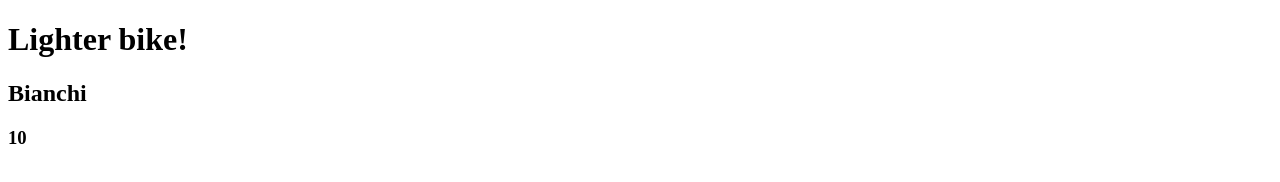
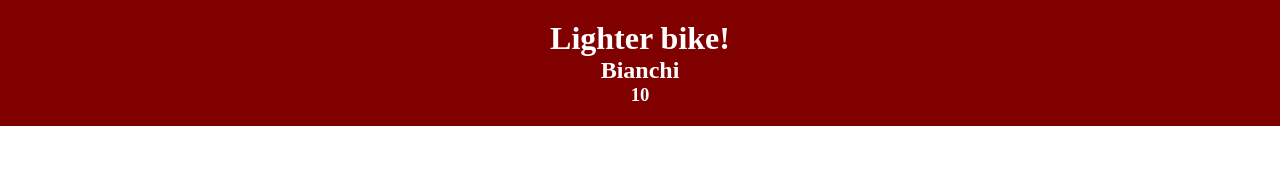
Before and after one commit to CristianGardosi/js-jsnacks-blocco-5, a plain HTML site: page index.html in a window 1280 px wide. Drawn offline with nearby package versions, Linux system fonts and the light colour scheme; a web font is replaced by a local one.

Commit message:
SOME CSS

```diff
--- a/css/style.css
+++ b/css/style.css
@@ -0,0 +1,14 @@
+* {
+    box-sizing: border-box;
+    margin: 0;
+    padding: 0;
+}
+
+.bike-container {
+    display: flex;
+    justify-content: center;
+    text-align: center;
+    background: maroon;
+    color: #fff;
+    padding: 20px;
+}
```
Also changed, not shown: index.html (+5 -0 lines), js/script.js (+6 -1 lines).
